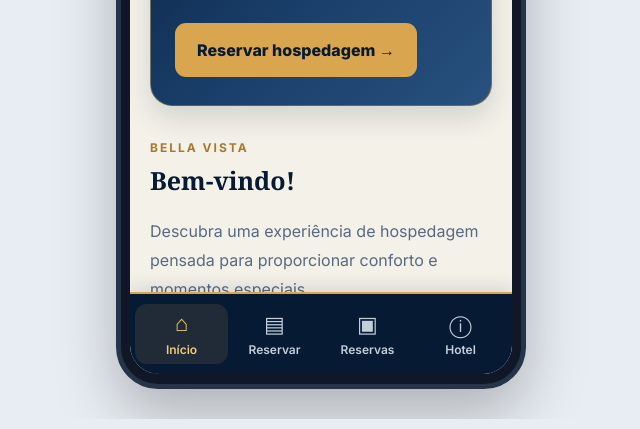
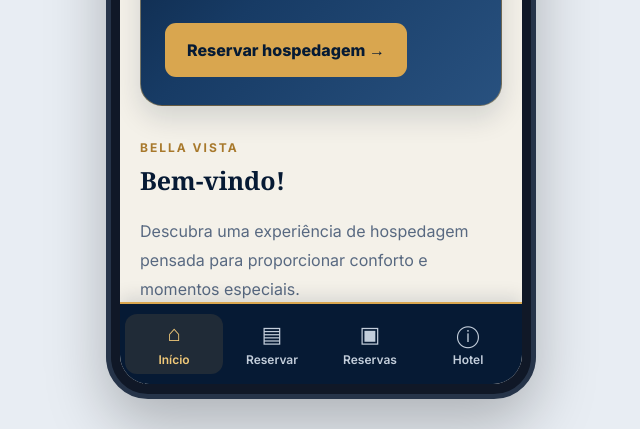
Before and after one commit to Helo010/Hotelaria-mobile, a plain HTML site: page index.html in a window 1280 px wide. Shown: the part 401-830 px from the top of the page, without its empty margins (319-959 px from the left). Drawn offline with Linux system fonts and the light colour scheme.

Commit message:
arrumando a formatação da moldura de tela

```diff
--- a/style.css
+++ b/style.css
@@ -1272,9 +1272,10 @@ body {
 /* Moldura externa do celular */
 .phone-shell {
     position: relative;
-    width: 410px;
-    height: min(900px, calc(100vh - 40px));
+    width: 430px;
+    height: min(920px, calc(100vh - 30px));
     min-height: 650px;
+    box-sizing: border-box;
     background: #101827;
     border: 5px solid #263449;
     border-radius: 42px;
```
